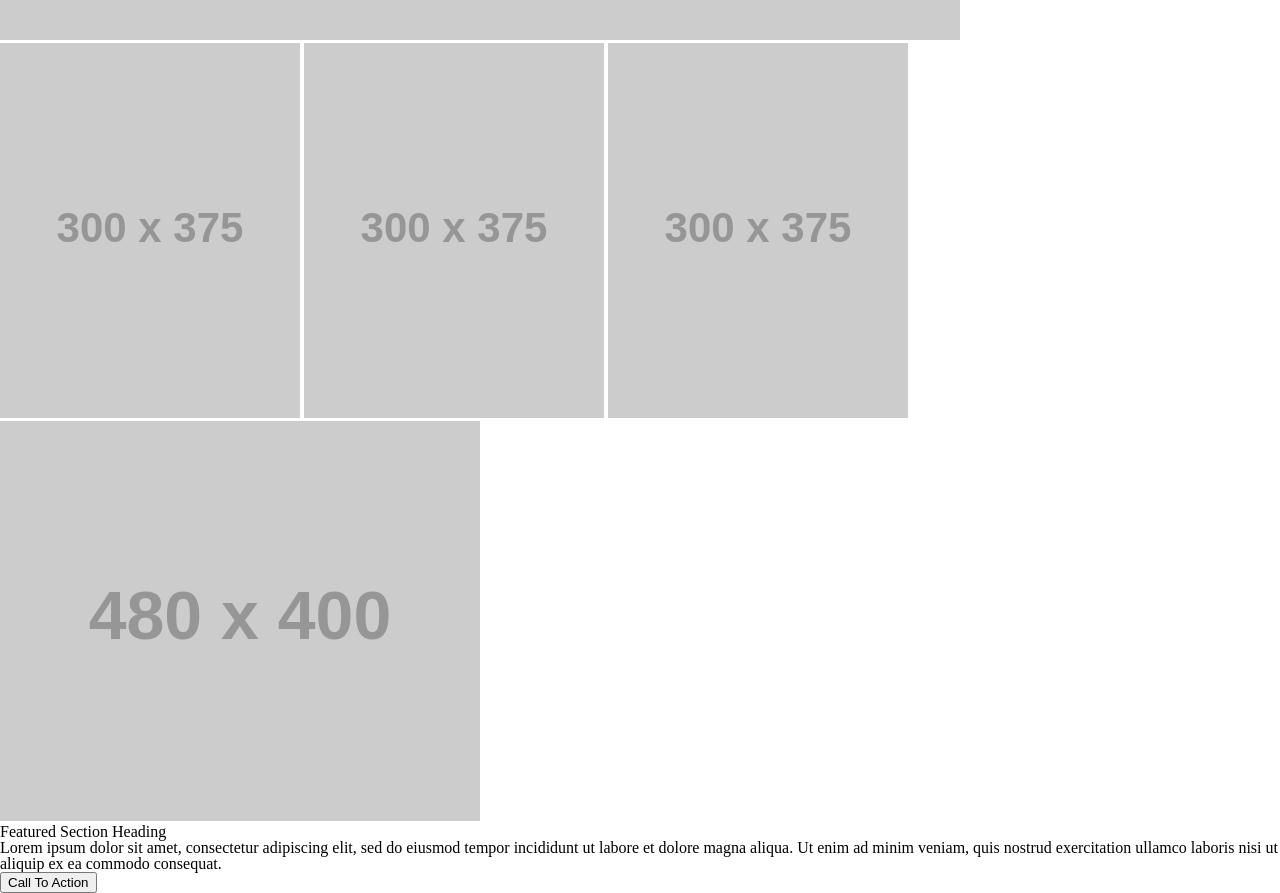
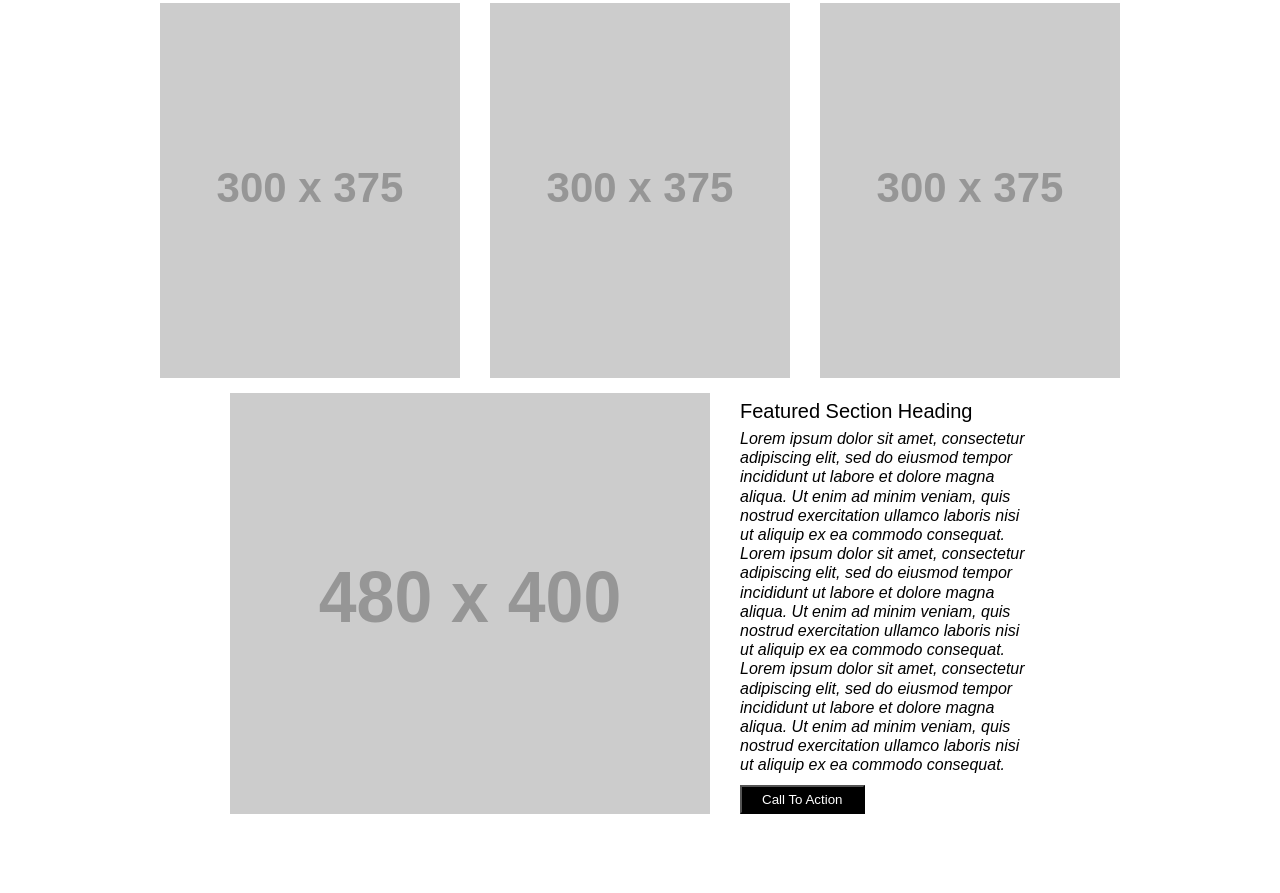
Before and after one commit to abbeymasters/wireframe-exercise, a plain HTML site: page index.html in a window 1280 px wide. Shown: the part 547-1440 px from the top of the page. After the commit the page ends 1376 px from the top, so only its background shows below. Drawn offline with Linux system fonts and the light colour scheme; placeholder pictures from the web are drawn by us.

Commit message:
adding css

```diff
--- a/index.html
+++ b/index.html
@@ -9,7 +9,7 @@
     <link rel="stylesheet" type="text/css" href="src/style.css">
 </head>
 <body>
-    <header>
+    <header class="header-grid">
         <img src="https://placehold.it/200x70/ddd">
         <nav>
             <p>Nav Item 1</p>
@@ -32,7 +32,7 @@
             <img src="https://placehold.it/480x400/ddd">
             <div id="third-section-text">
                 <h2>Featured Section Heading</h2>
-                <p>Lorem ipsum dolor sit amet, consectetur adipiscing elit, sed do eiusmod tempor incididunt ut labore et dolore magna aliqua. Ut enim ad minim veniam, quis nostrud exercitation ullamco laboris nisi ut aliquip ex ea commodo consequat.</p>
+                <p>Lorem ipsum dolor sit amet, consectetur adipiscing elit, sed do eiusmod tempor incididunt ut labore et dolore magna aliqua. Ut enim ad minim veniam, quis nostrud exercitation ullamco laboris nisi ut aliquip ex ea commodo consequat. Lorem ipsum dolor sit amet, consectetur adipiscing elit, sed do eiusmod tempor incididunt ut labore et dolore magna aliqua. Ut enim ad minim veniam, quis nostrud exercitation ullamco laboris nisi ut aliquip ex ea commodo consequat. Lorem ipsum dolor sit amet, consectetur adipiscing elit, sed do eiusmod tempor incididunt ut labore et dolore magna aliqua. Ut enim ad minim veniam, quis nostrud exercitation ullamco laboris nisi ut aliquip ex ea commodo consequat.</p>
                 <button id="third-section-button">Call To Action</button>
             </div>
         </div>
--- a/src/style.css
+++ b/src/style.css
@@ -0,0 +1,47 @@
+.header-grid {
+    display: flex;
+    height: 70px;
+    width: 100%;
+    margin-bottom: 15px;
+    align-content: center;
+    justify-content: center;
+}
+
+#first-section, #second-section, #third-section {
+    display: flex;
+    justify-content: center;
+    margin-bottom: 15px;
+}
+
+#second-section img {
+    margin-left: 15px;
+    margin-right: 15px;
+}
+
+#third-section {
+    margin-left: 230px;
+
+}
+
+#third-section-text {
+    font-family: arial;
+    margin-right: 250px;
+    margin-left: 30px;
+    line-height: 1.2em;
+}
+
+h2 {
+    font-size: 20px;
+    line-height: 1.8em;
+}
+
+p {
+    font-style: italic;
+}
+
+#third-section-button {
+    margin-top: 10px;
+    background: black;
+    color: white;
+    padding: 5px 20px;
+}
```
